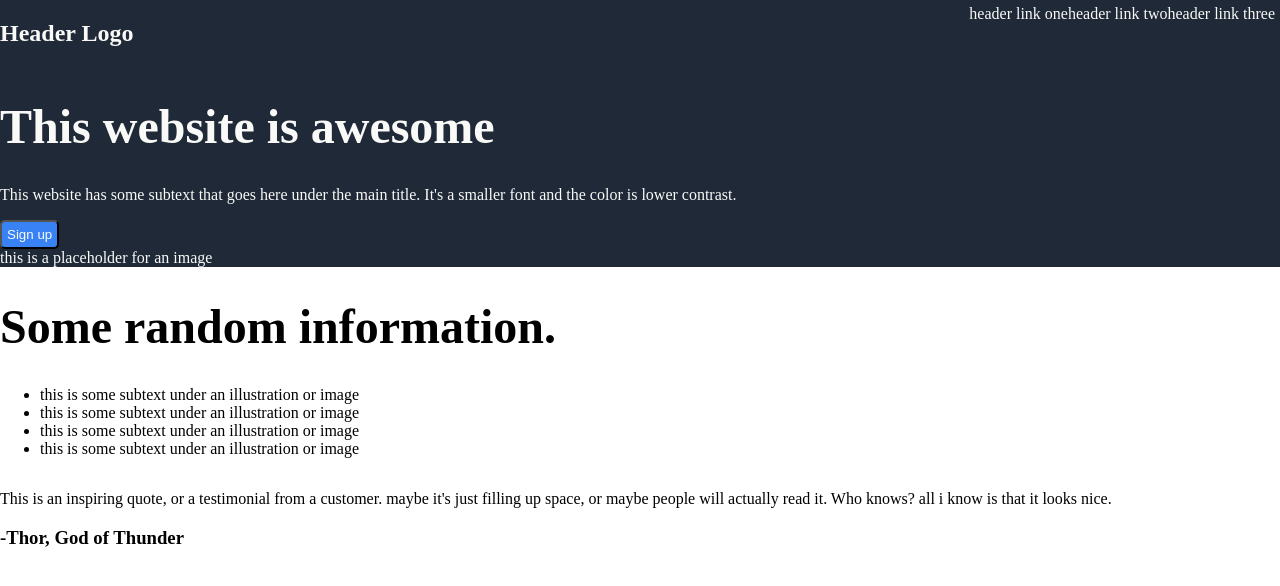
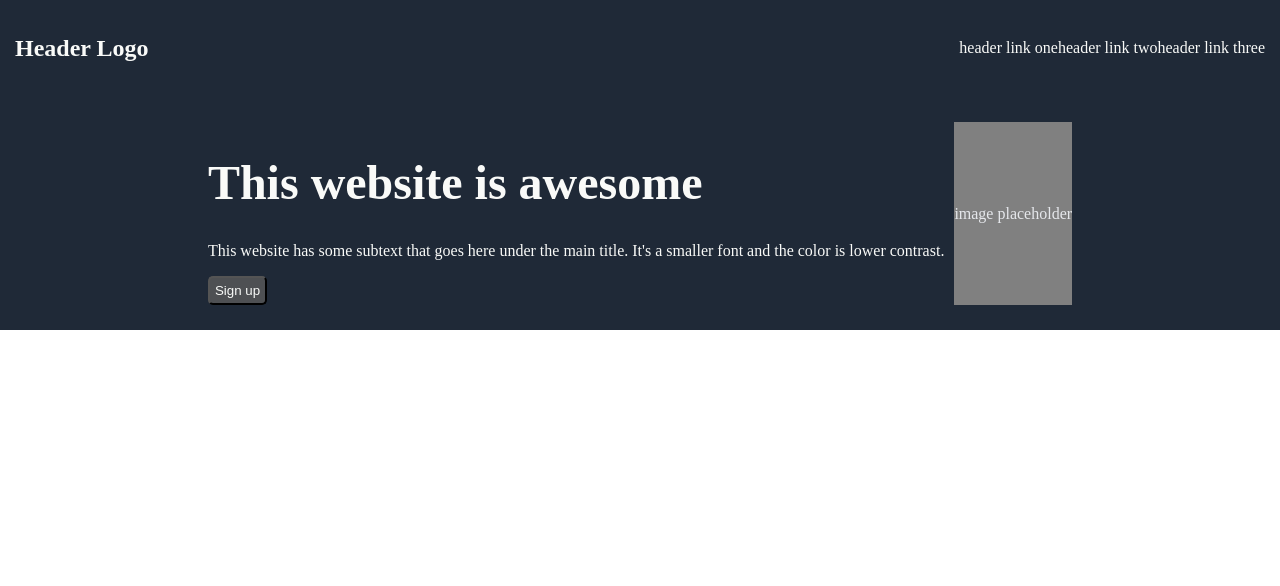
Before and after one commit to devwinn/landing-page, a plain HTML site: page index.html in a window 1280 px wide. Drawn offline with Linux system fonts and the light colour scheme.

Commit message:
updated header section

```diff
--- a/index.html
+++ b/index.html
@@ -25,10 +25,10 @@
             <p>This website has some subtext that goes here under the main title. It's a smaller font and the color is lower contrast.</p>
             <button>Sign up</button>
         </div>
-        <div class="placeholder">this is a placeholder for an image</div>
-    </div>
+        <span class="placeholder">image placeholder</span>
+     </div>
  </div>
-
+<!--
  <div class="two">
     <h1>Some random information.</h1>
     <ul class="random_blocks">
--- a/styles.css
+++ b/styles.css
@@ -6,7 +6,9 @@ body {
 }
 
 .one {
-    background: #1f2937;
+    flex: column;
+    flex-wrap: nowrap;
+    background: hsl(215, 28%, 17%);
     color: #f9faf8;
 }
 
@@ -18,16 +20,39 @@ body {
 .header {
     display: flex;
     justify-content: space-between;
+    align-items: center;
+    padding: 15px;
 }
-
+/* id header is for header links */
 #header {
     list-style: none;
     display: flex;
-    margin: 5px;
+    justify-content: space-between
+    font: 18px #e5e7eb;
+    ;
 
 }
+
+.one_content {
+    display: flex;
+    margin: 2%;
+    justify-content: center;
+    gap: 10px;
+}
+
+.placeholder {
+    display: flex;
+    width: auto;
+    height: auto;
+    background-color: gray;
+    border: 4px black;
+    color: #e5e7eb;
+    align-items: center;
+
+}
+
 button {
-    background-color: #3882f6;
+    background-color: #4e5053;
     color: #f9faf8;
     border-radius: 5px;
     padding: 5px;
```
